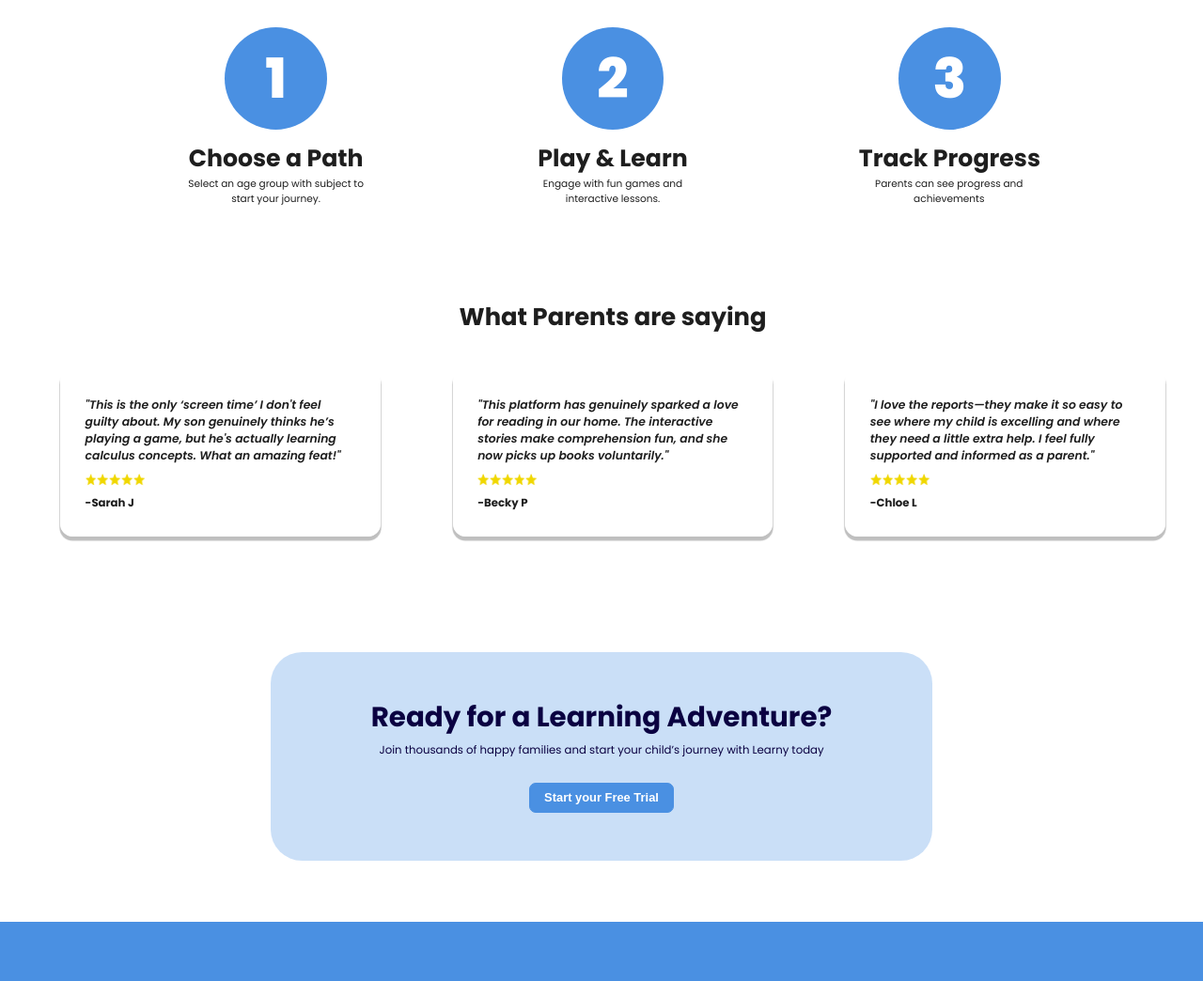
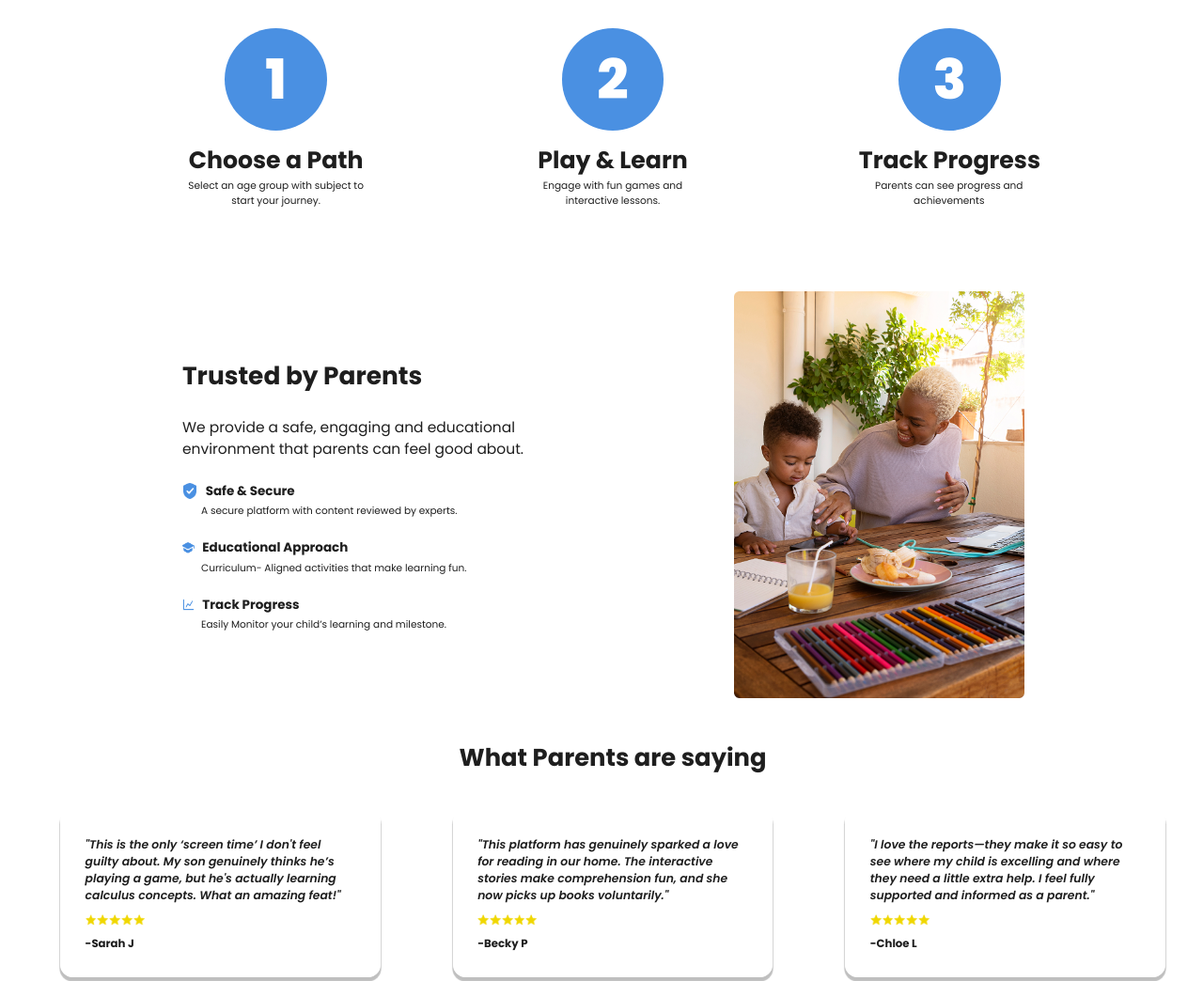
Before and after one commit to Obiora10-Git/Learny-2.0, a plain HTML site: page index.html in a window 1280 px wide. Shown: the part 1198-2242 px from the top of the page at 94% size. Drawn offline with Linux system fonts and the light colour scheme; a web font is replaced by a local one.

Commit message:
main changes

```diff
--- a/css/styles/home-login.css
+++ b/css/styles/home-login.css
@@ -61,7 +61,7 @@ header{
   display: grid;
   grid-template-columns: 1fr;
   box-shadow: 0 0.1563vw 0.1042vw 0.1042vw #E0DDDD;
-  margin-bottom: 5px;
+  margin: 0.2604vw 0;
 
 
 
@@ -100,7 +100,7 @@ header{
   flex-wrap: nowrap;
   justify-content: flex-end;
   align-content: space-evenly;
-  gap: 30px;    /*change it to vw*/
+  gap: 1.5625vw;    /*change it to vw*/
 
 }
 
@@ -487,11 +487,129 @@ main{
   font-size: 0.9em;
 }
 
+#sec-5{
+  display: flex;
+  flex-direction: row;
+  justify-content: center;
+  padding: 1.3021vw;
+}
+
+.sec-5{
+  display: grid;
+  grid-template-columns: repeat(2, 1fr);
+  width: 92.5vw;
+}
+
+#sec-5-A{
+  display: grid;
+  grid-template-columns: 1fr;
+  justify-items: center;
+  align-items: center;
+  margin-left: 5.2083vw;
+}
+
+
+.sec-5-A{
+  width: 28.6458vw;
+  display: flex;
+  flex-direction: column;
+  flex-wrap: nowrap;
+  gap: 1.8229vw;
+}
+
+#sec-5-hd h2{
+  font-size: 2.25em;
+
+}
+
+#sec-5-p p{
+  font-size: 1.32em;
+}
+
+.sec-5-contr{
+  display: flex;
+  flex-direction: column;
+  flex-wrap: nowrap;
+  gap: 1.6667vw;
+}
+
+.sec-5-icon-box{
+  display: flex;
+  flex-direction: row;
+  flex-wrap: nowrap;
+  align-items: center;
+  gap: 0.625vw;
+
+}
+
+.info p{
+  margin-left: 1.5625vw;
+}
+.sec-5-icon{
+  width: 1.0417vw;
+  height: 1.0417vw;
+}
+
+#sec-5-ic-a{
+  background-image:url('/assets/img/shield.png');
+  background-position: center;
+  background-repeat: no-repeat;
+  background-size: contain;
+  width: 1.3021vw;
+  height: 1.3021vw;
+}
+
+#sec-5-ic-b{
+  background-image:url('/assets/img/Graduate.png');
+  background-position: center;
+  background-repeat: no-repeat;
+  background-size: contain;
+}
+
+
+#sec-5-ic-c{
+  background-image:url('/assets/img/charm_chart-line.png');
+  background-position: center;
+  background-repeat: no-repeat;
+  background-size: contain;
+}
+
+.info{
+  display: flex;
+  flex-direction: column;
+  flex-wrap: nowrap;
+  gap: 0.2604vw;
+}
+
+.info h5{
+  font-size: 1.15em;
+}
+
+.info p{
+  font-size: 0.9em;
+}
+
+#sec-5-B{
+  display: grid;
+  grid-template-columns: 1fr;
+  justify-items: center;
+  align-items: center;
+}
+
+#sec-5-img{
+  background-image: url('/assets/img/mother-working-from-home-medium-shot\ 1.png');
+  background-position: center;
+  background-repeat: no-repeat;
+  background-size: contain;
+  width: 26.0417vw;
+  height: 33.8542vw;
+}
 
 
 .sec-6{
   display: flex;
   flex-direction: column;
+  flex-wrap: nowrap;
   align-items: center;
   gap: 0.2604vw;
   padding: 2.0833vw 3.125vw 2.0833vw 5vw;
@@ -508,6 +626,7 @@ main{
   flex-direction: row;
   justify-content: center;
   align-items: center;
+  flex-wrap: nowrap;
   padding: 2.4667vw 0;
 }
 
@@ -544,6 +663,7 @@ main{
   display: flex;
   justify-content: center;
   align-items: center;
+  flex-wrap: nowrap;
   font-size: 0.96em;
   font-weight: 550;
 }
@@ -558,6 +678,7 @@ main{
   flex-direction: row;
   justify-items: flex-start;
   align-content: center;
+  flex-wrap: nowrap;
 
 }
 .rating-star img{
@@ -582,6 +703,7 @@ main{
   flex-direction: row;
   justify-content: center;
   align-items: center;
+  flex-wrap: nowrap;
 }
 
 .trial-box{
@@ -595,6 +717,7 @@ main{
   background-color: #4a90e24a;
   padding: 4vw 0;
   border-radius: 2.6042vw;
+  flex-wrap: nowrap;
 
 
 }
--- a/index.html
+++ b/index.html
@@ -170,35 +170,40 @@
         </section>
         <section id="sec-5">
             <div class="sec-5">
-                <div>
-                    <div><h2></h2></div>
-                    <div><p></p></div>
-                    <div>
-                        <div>
-                            <div></div>
-                            <div>
-                                <p></p>
-                                <p></p>
+                <div id="sec-5-A">
+                    <div class="sec-5-A">
+                    <div id="sec-5-hd"><h2>Trusted by Parents</h2></div>
+                    <div id="sec-5-p"><p>We provide a safe, engaging and educational environment that  parents can feel good about.</p></div>
+                    <div class="sec-5-contr">
+
+                            <div class="info">
+                                <div class="sec-5-icon-box">
+                                    <div id="sec-5-ic-a" class="sec-5-icon"></div>
+                                    <h5>Safe & Secure</h5>
+                                </div>
+                                <p>A secure platform with content reviewed by experts.</p>
                             </div>
-                        </div>
-                        <div>
-                            <div></div>
-                            <div>
-                                <p></p>
-                                <p></p>
+
+                            <div class="info">
+                                <div class="sec-5-icon-box">
+                                    <div id="sec-5-ic-b" class="sec-5-icon"></div>
+                                    <h5>Educational Approach</h5>
+                                </div>
+                                <p>Curriculum- Aligned  activities that make learning fun.</p>
                             </div>
-                        </div>
-                        <div>
-                            <div></div>
-                            <div>
-                                <p></p>
-                                <p></p>
+
+                            <div class="info">
+                                <div class="sec-5-icon-box">
+                                    <div id="sec-5-ic-c" class="sec-5-icon"></div>
+                                    <h5>Track Progress</h5>
+                                </div>
+                                <p>Easily Monitor your child’s learning and milestone.</p>
                             </div>
-                        </div>
                     </div>
                 </div>
-                <div>
-                    <div></div>
+                    </div>
+                <div id="sec-5-B">
+                    <div id="sec-5-img"></div>
                 </div>
             </div>
         </section>
```
Also changed, not shown: assets/img/Graduate.png (added), assets/img/charm_chart-line.png (added), assets/img/mother-working-from-home-medium-shot 1.png (added), assets/img/shield.png (added).
